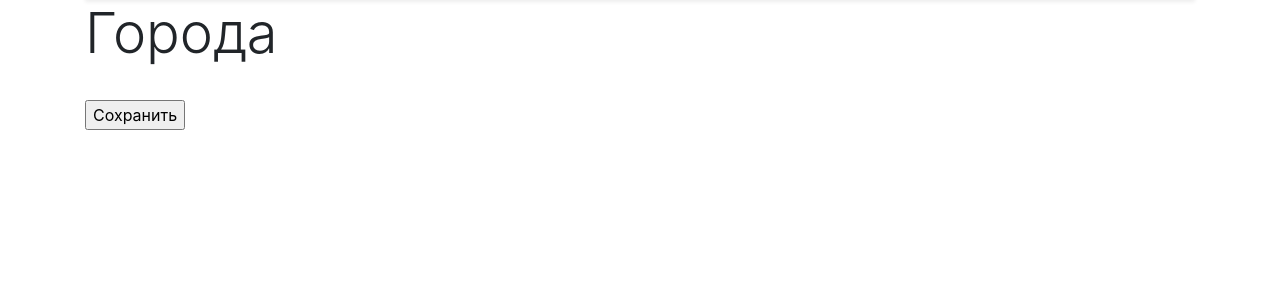
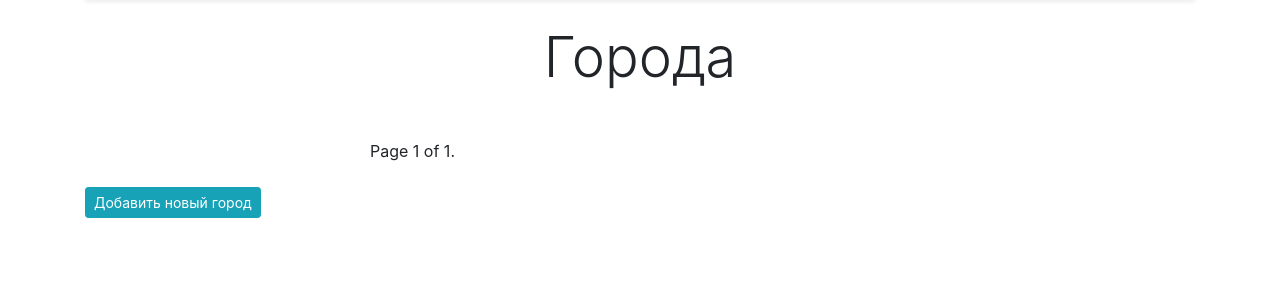
Before and after one commit to Aliaksandr-Strr/Travel, a Django app: page / in a window 1280 px wide. Shown: the part 57-357 px from the top of the page. Run offline with Django 3.2, Linux system fonts and the light colour scheme; data that the repository does not hold is empty; some libraries are stand-ins or nearby versions.

Commit message:
Добавлены ссылки на удаление, просмотр и добавление новых записей. Реализована Пагинация

```diff
--- a/cities/templates/cities/home.html
+++ b/cities/templates/cities/home.html
@@ -3,18 +3,61 @@
 {% load crispy_forms_tags %}
 
 {% block content %}
-        <h1 class="display-4">Города</h1>
+<h1 class="display-4 text-center my-4">Города</h1>
+<div class="row">
+    <div class="col-md-6 mx-auto">
+        <table class="table table-striped ">
+            <tbody>
+            {% for object in objects_list %}
+            <tr>
+                <td>
+                    <a href="{% url 'city:detail' pk=object.pk %}">{{object.name}}</a>
+                </td>
+                <td>
+                    <a href="{% url 'city:update' pk=object.pk %}">
+                        <button type="button" class="btn btn-primary btn-sm">Редактировать</button>
+                    </a>
+                </td>
+                <td>
+                    <a href="{% url 'city:delete' pk=object.pk %}">
+                        <button type="button" class="btn btn-danger btn-sm">Удалить</button>
+                    </a>
+                </td>
+            </tr>
+            {% endfor%}
+            </tbody>
+        </table>
+        <div class="pagination my-4">
+            <span class="step-links">
+                {% if objects_list.has_previous %}
+                    <a href="?page=1">&laquo; first</a>
+                    <a href="?page={{ objects_list.previous_page_number }}">previous</a>
+                {% endif %}
+
+                <span class="current">
+                    Page {{ objects_list.number }} of {{ objects_list.paginator.num_pages }}.
+                </span>
+
+                {% if objects_list.has_next %}
+                    <a href="?page={{ objects_list.next_page_number }}">next</a>
+                    <a href="?page={{ objects_list.paginator.num_pages }}">last &raquo;</a>
+                {% endif %}
+            </span>
+        </div>
+    </div>
+</div>
 <div class="row">
     <div class="col-md-6">
-                {% for object in objects_list %}
-                    <p>{{object.name}}</p>
-                {% endfor%}
+        <a href="{% url 'city:add' %}">
+            <button type="button" class="btn btn-info btn-sm">Добавить новый город</button>
+        </a>
     </div>
 </div>
+{% endblock %}
+
 
 <form action="" method="post"> {% csrf_token %}
     {{form.as_p}}
     <br>
     <input type="submit" value="Сохранить">
 </form>
-{% endblock %}
--- a/cities/views.py
+++ b/cities/views.py
@@ -1,19 +1,17 @@
 from django.shortcuts import render
 from django.urls import reverse_lazy
 from django.views.generic import DetailView, UpdateView, CreateView, DeleteView
+from django.core.paginator import Paginator
 from .forms import CityForm
 from .models import City
 
 
 def home(request):
-    if request.method == 'POST':
-        form = CityForm(request.POST or None)
-        if form.is_valid():
-            print(form.cleaned_data)
-    form = CityForm()
-    city = request.POST.get('name')
     cities = City.objects.all()
-    return render(request, 'cities/home.html', {'objects_list': cities, 'cities': form})
+    paginator = Paginator(cities, 2)
+    page = request.GET.get('page')
+    cities = paginator.get_page(page)
+    return render(request, 'cities/home.html', {'objects_list': cities, })
 
 
 class CityDetailView(DetailView):
```
Lines whose indentation alone changed are shown as unchanged.
